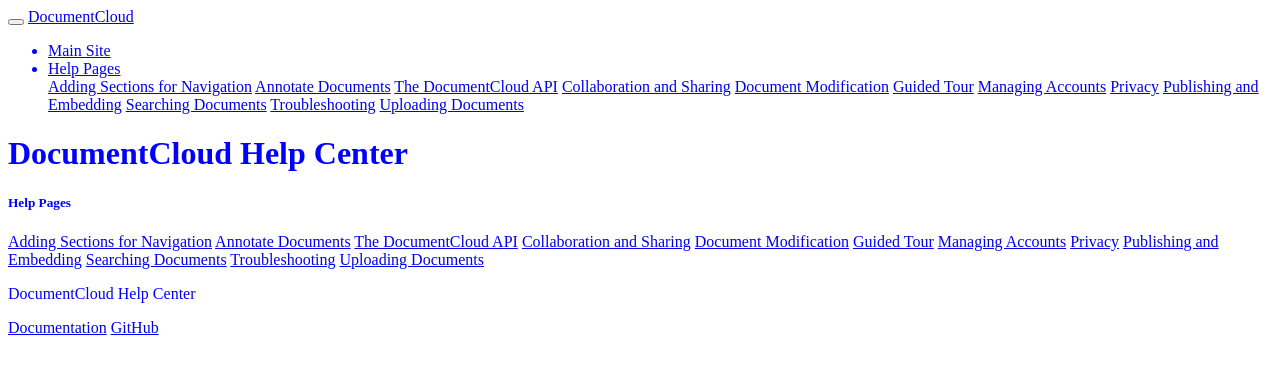
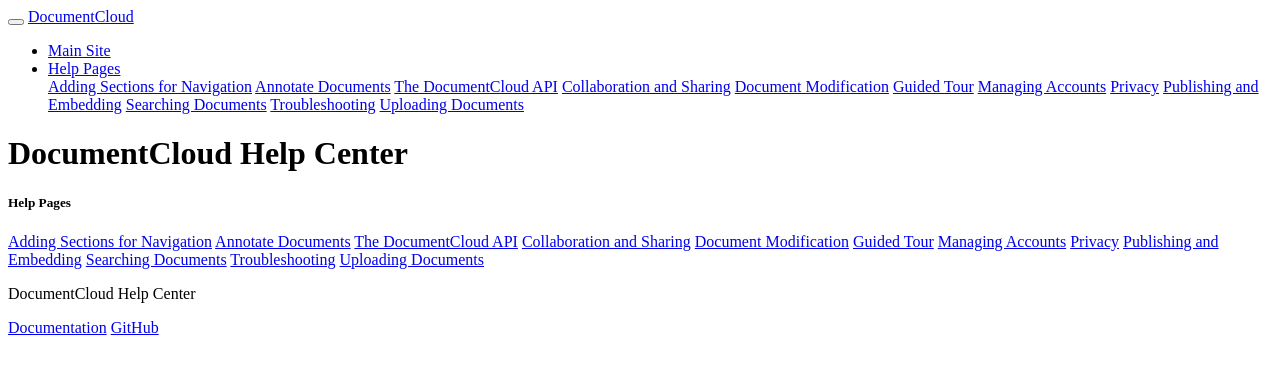
Before and after one commit to documentcloud/help_center, a Jekyll site: the page built from index.md, in a window 1280 px wide. Shown: the top 374 px of the page. Built offline with Jekyll 4.4.1, drawn with Linux system fonts in a browser that asks for light colours; comment, search, counter and statistics services are not loaded; our own code applies the rules of GitHub Pages for plain Markdown files.

Commit message:
Update style.scss

```diff
--- a/assets/css/style.scss
+++ b/assets/css/style.scss
@@ -10,7 +10,3 @@
     padding:16px;
     border-radius:3px;
 }
-
-body {
-  color:blue;
-}
```
